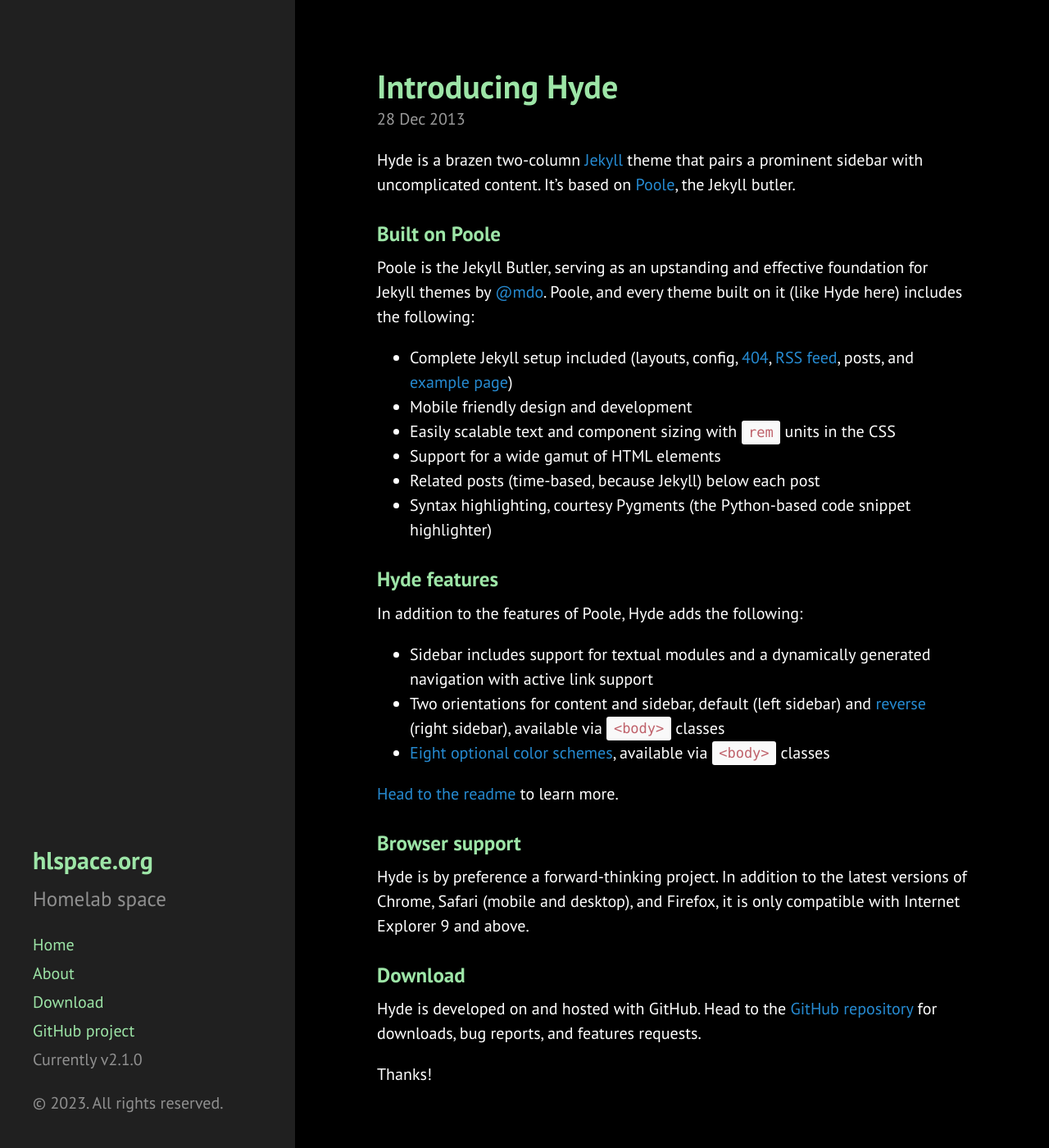
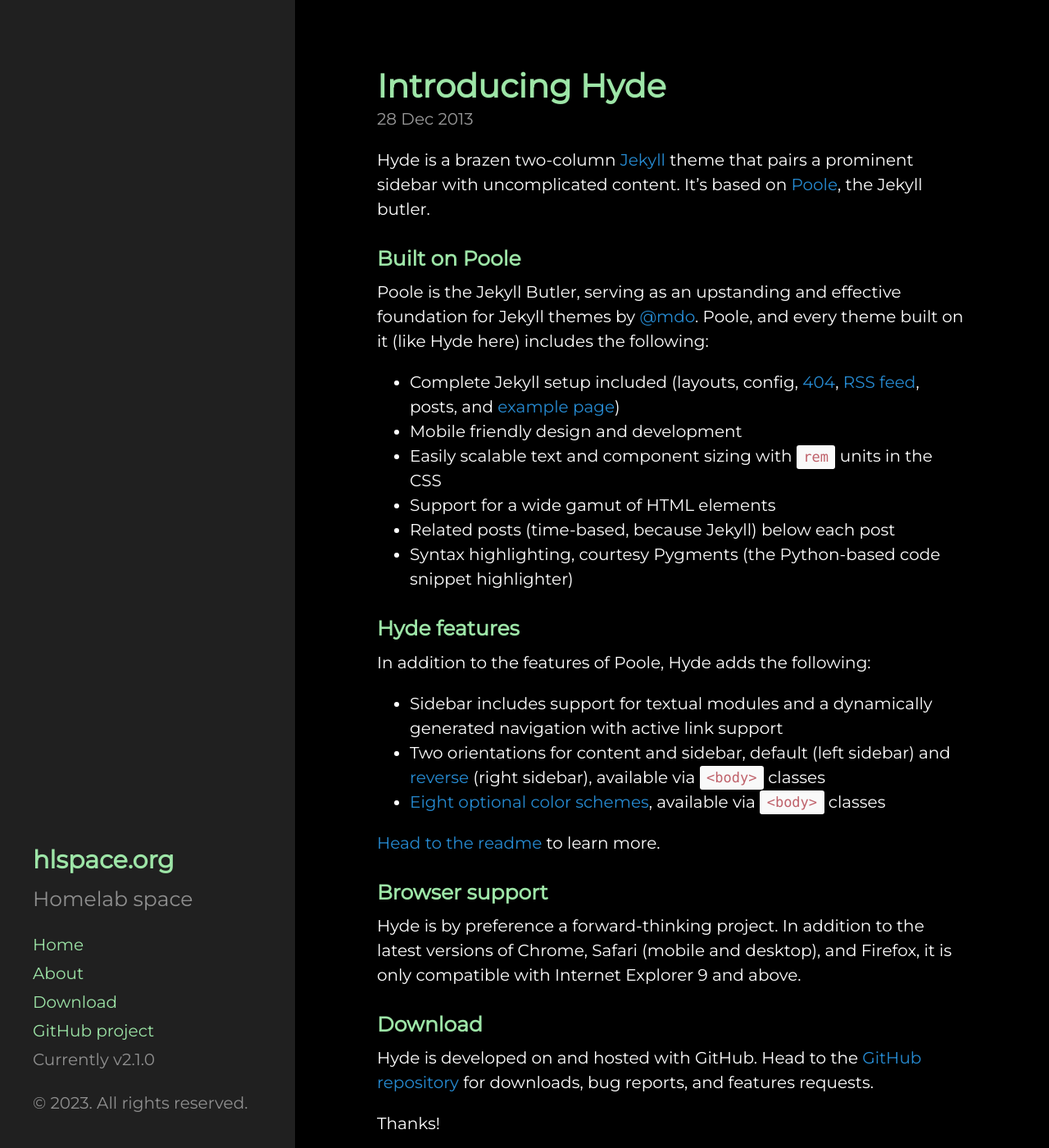
Before and after one commit to luizborgess/luizborgess.github.io, a Jekyll site: the page built from index.html, in a window 1280 px wide and 1400 px high. Shown: the whole window at 82% size. Built offline with Jekyll 4.4.1, drawn with Linux system fonts in a browser that asks for light colours; the list of posts is cut into pages by our own code.

Commit message:
changed font

```diff
--- a/_includes/head.html
+++ b/_includes/head.html
@@ -26,4 +26,7 @@
 
   <!-- RSS -->
   <link rel="alternate" type="application/rss+xml" title="RSS" href="/atom.xml">
+
+  <!-- fonts -->
+  <link rel="stylesheet" type="text/css" href="https://fonts.googleapis.com/css?family=Montserrat">
 </head>
--- a/public/css/hyde.css
+++ b/public/css/hyde.css
@@ -50,6 +50,7 @@
     background-color: #000000;
     -webkit-text-size-adjust: 100%;
     -ms-text-size-adjust: 100%;
+    font-family: 'Montserrat',serif;
 }
 /*
  * Sidebar
@@ -129,6 +130,7 @@
   line-height: 1.25;
   color: #9de5a7;
   text-rendering: optimizeLegibility;
+  font-family: 'Montserrat',sans-serif;
 }
 /* Container
  *
```
